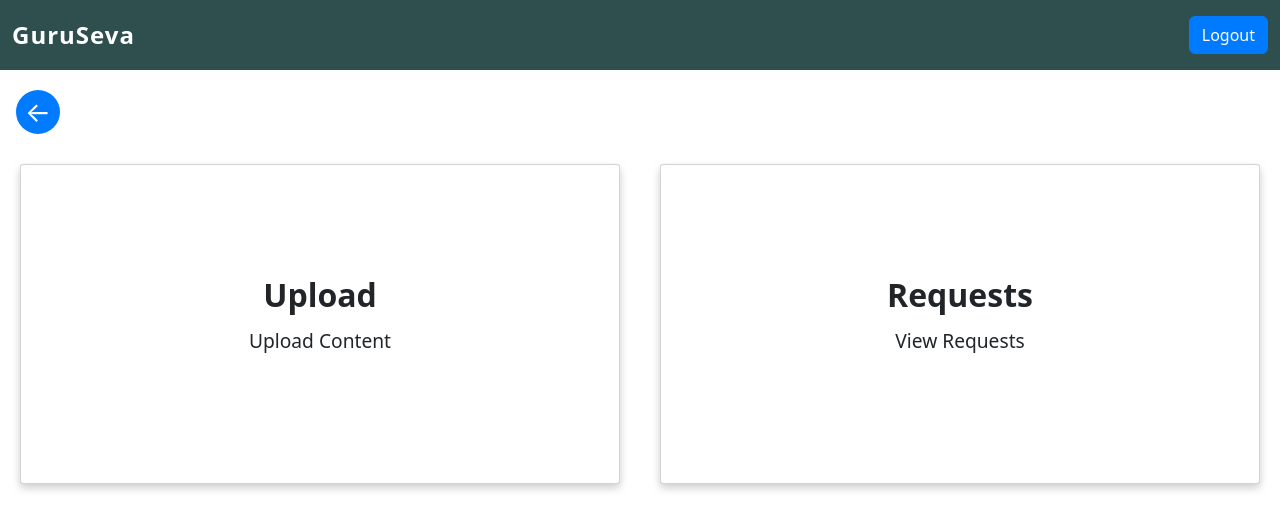
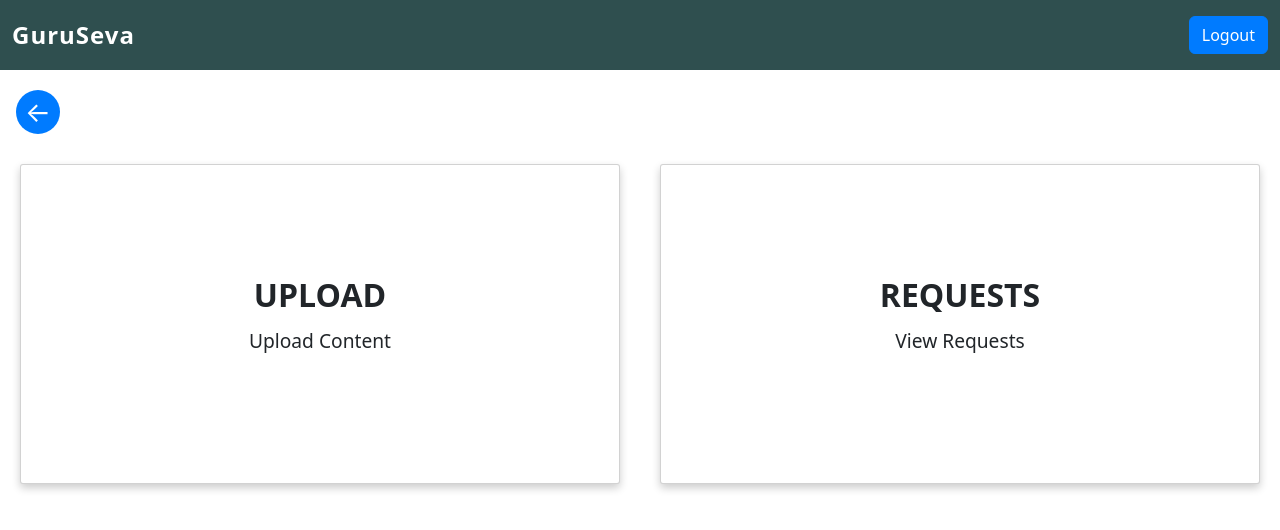
Before and after one commit to SupritVaidya/guruSeva, an Angular app: page /admin in a window 1280 px wide. Shown: the top 530 px of the page. Built offline with nearby package versions, Linux system fonts and the light colour scheme.

Commit message:
request component generated

```diff
--- a/src/app/admin-panel/admin-panel.html
+++ b/src/app/admin-panel/admin-panel.html
@@ -8,13 +8,13 @@
 <div class="admin-card-row">
   <div class="card">
     <div class="container">
-      <h4><b>Upload</b></h4>
+      <h4><b>UPLOAD</b></h4>
       <p>Upload Content</p>
     </div>
   </div>
-  <div class="card">
+  <div class="card" (click)="openRequests()" style="cursor:pointer;">
     <div class="container">
-      <h4><b>Requests</b></h4>
+      <h4><b>REQUESTS</b></h4>
       <p>View Requests</p>
     </div>
   </div>
--- a/src/app/admin-panel/admin-panel.scss
+++ b/src/app/admin-panel/admin-panel.scss
@@ -43,6 +43,9 @@
 /* On mouse-over, add a deeper shadow */
 .card:hover {
   box-shadow: 0 8px 16px 0 rgba(0,0,0,0.2);
+  background-color: #007bff;
+  color: #fff;
+  transition: background 0.2s, color 0.2s;
 }
 
 /* Add some padding inside the card container */
--- a/src/app/admin-panel/admin-panel.ts
+++ b/src/app/admin-panel/admin-panel.ts
@@ -15,4 +15,8 @@ export class AdminPanel {
   goBack() {
     this.router.navigate(['/dashboard']);
   }
+
+  openRequests() {
+    this.router.navigate(['/requests']);
+  }
 }
--- a/src/app/app.routes.ts
+++ b/src/app/app.routes.ts
@@ -8,6 +8,8 @@ import { Login } from './login/login';
 
 import { Signup } from './signup/signup';
 import { CardContent } from './card-content/card-content';
+
+import { Requests } from '../requests/requests';
 import { AdminPanel } from './admin-panel/admin-panel';
 
 export const routes: Routes = [
@@ -16,4 +18,5 @@ export const routes: Routes = [
   { path: 'content/:id', component: CardContent },
   { path: 'signup', component: Signup },
   { path: 'admin', component: AdminPanel },
+  { path: 'requests', component: Requests },
 ];
--- /dev/null
+++ b/src/requests/requests.html
@@ -0,0 +1 @@
+<p>requests works!</p>
```
Also changed, not shown: src/requests/requests.ts (added, +11 -0 lines), src/requests/requests.scss (added), 1 other file (tests, documents, lock files or other folders).
